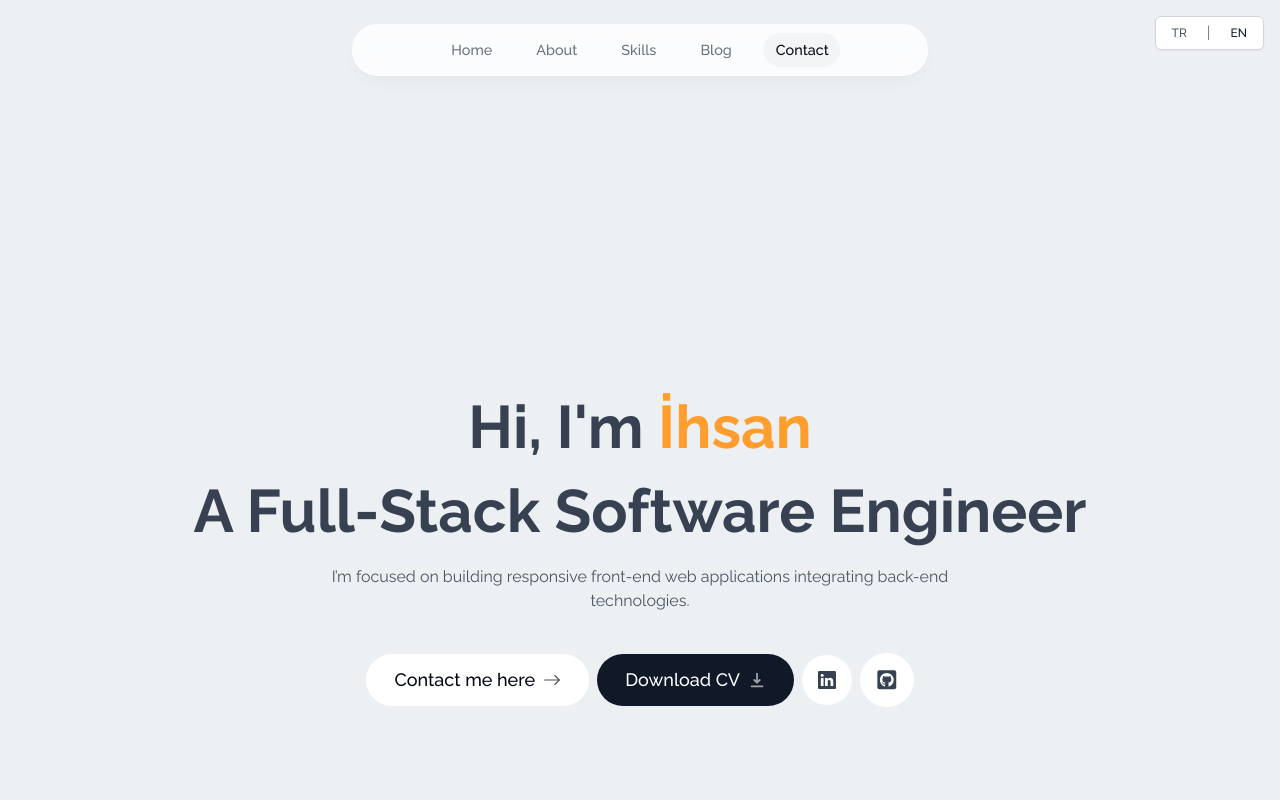
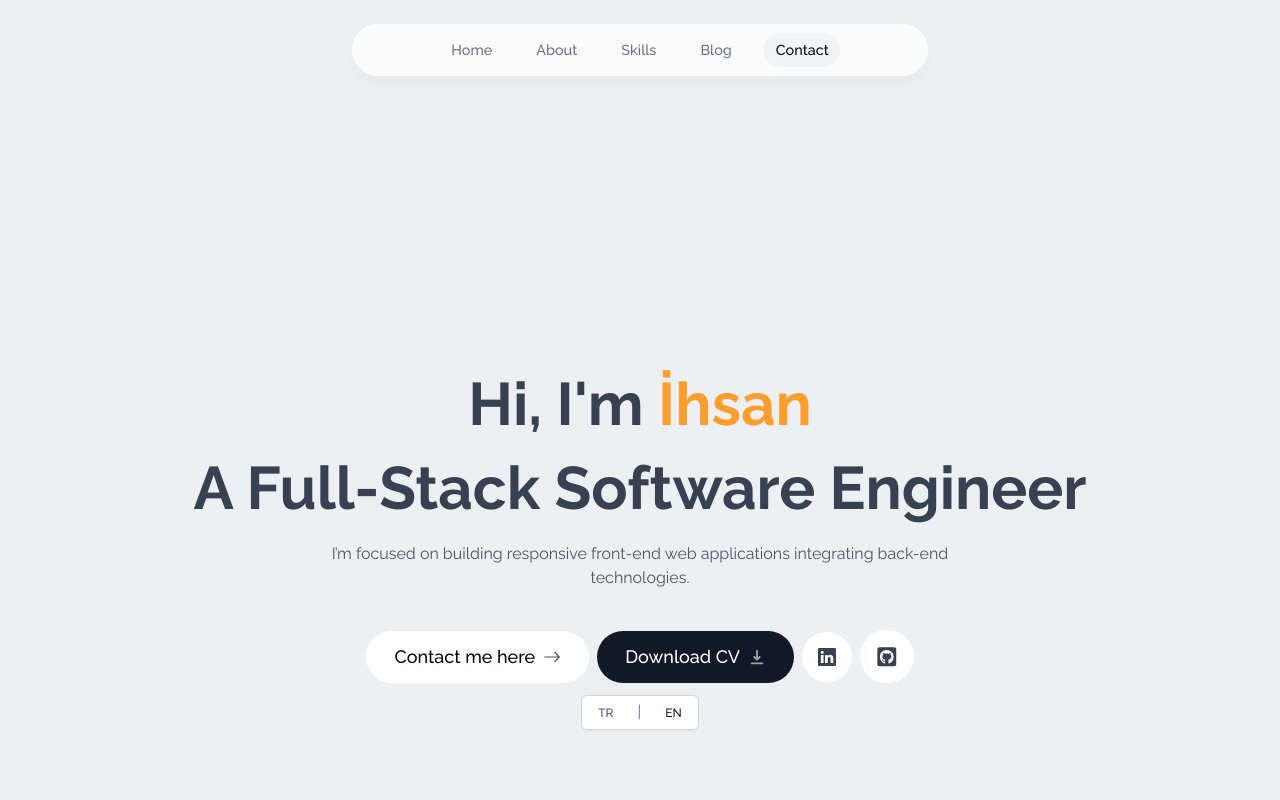
Before and after one commit to Grxypth/experiment-portfolio, a Next.js app: page /en in a window 1280 px wide. Shown: the top 800 px of the page. Built offline with nearby package versions, Linux system fonts and the light colour scheme; no server answers.

Commit message:
refactor: add local switcher below main buttons

```diff
--- a/components/intro.tsx
+++ b/components/intro.tsx
@@ -3,8 +3,10 @@
 import React from "react";
 import { motion } from "framer-motion";
 import Link from "next/link";
+import LanguageSwitcher from "@/components/languageswitch";
 import { BsArrowRight, BsLinkedin } from "react-icons/bs";
 import { HiDownload } from "react-icons/hi";
+import { IoLanguageOutline } from "react-icons/io5";
 import { FaGithubSquare } from "react-icons/fa";
 import { useSectionInView } from "@/lib/hooks";
 import { useActiveSectionContext } from "@/context/active-section-context";
@@ -34,7 +36,7 @@ export default function Intro() {
         </div>
 
         <motion.div
-          className="flex flex-col sm:flex-row items-center justify-center gap-2 px-4 text-lg font-medium mt-6" // added mt-6 for margin-top
+          className="flex flex-col sm:flex-row items-center justify-center gap-2 px-4 text-lg font-medium mt-6"
           initial={{ opacity: 0, y: 100 }}
           animate={{ opacity: 1, y: 0 }}
           transition={{
@@ -78,6 +80,17 @@ export default function Intro() {
             <FaGithubSquare />
           </a>
         </motion.div>
+
+        <motion.div
+          className="mt-3 flex justify-center"
+          initial={{ opacity: 0, y: 100 }}
+          animate={{ opacity: 1, y: 0 }}
+          transition={{
+            delay: 0.2,
+          }}
+        >
+          <LanguageSwitcher />
+        </motion.div>
       </motion.div>
     </div>
   );
--- a/components/languageswitch.tsx
+++ b/components/languageswitch.tsx
@@ -19,7 +19,7 @@ export default function LocalSwitcher() {
   const isCurrentLocale = (locale: string) => currentLocale === locale;
 
   return (
-    <div className="fixed top-4 right-4 z-50 flex items-center space-x-2 p-1 bg-white border border-gray-300 rounded-md shadow-sm dark:bg-gray-800 dark:border-gray-700">
+    <div className=" space-x-3 p-1 bg-white border border-gray-300 rounded-md shadow-sm dark:bg-gray-800 dark:border-gray-700">
       <button
         onClick={() => handleLocaleChange("tr")}
         disabled={isPending}
```
